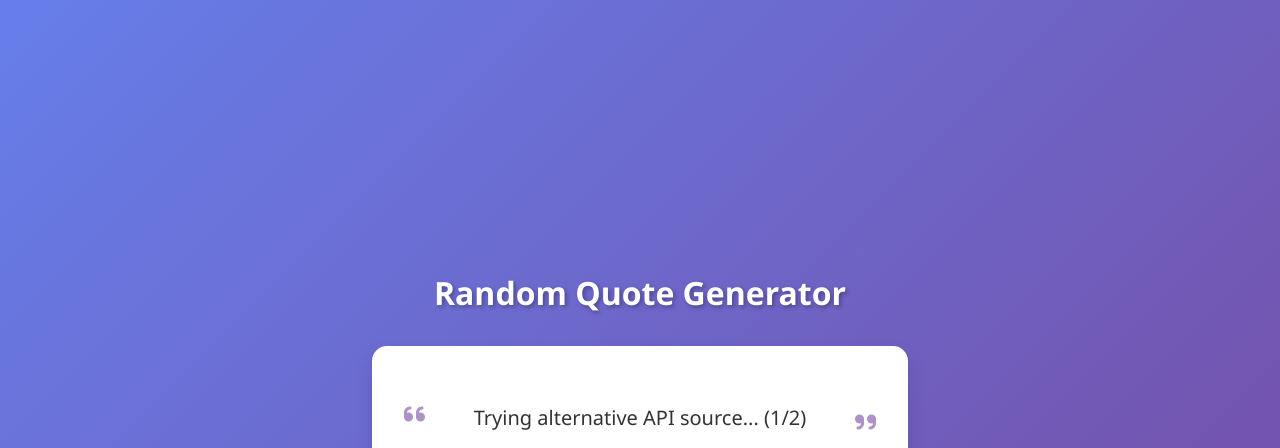
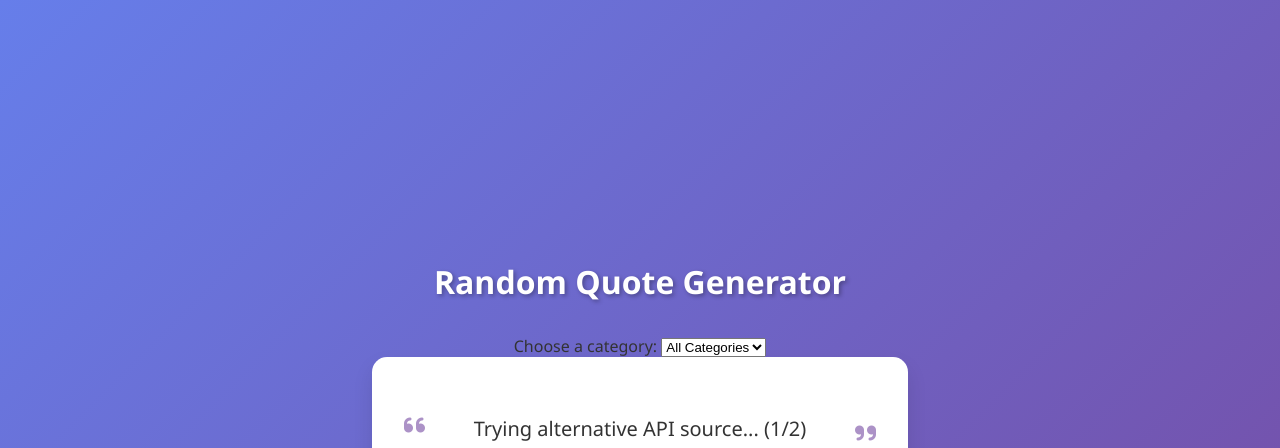
Before and after one commit to buriancl/random-quote-generator, a plain HTML site: page index.html in a window 1280 px wide. Shown: the top 448 px of the page. Drawn offline with Linux system fonts and the light colour scheme; no server answers.

Commit message:
categories dropdown html

```diff
--- a/index.html
+++ b/index.html
@@ -13,6 +13,13 @@
   <body>
     <div class="container">
       <h1>Random Quote Generator</h1>
+      <div class="category-selector">
+        <label for="quote-category">Choose a category:</label>
+        <select id="quote-category">
+          <option value="">All Categories</option>
+          <!-- Categories will be populated by JavaScript -->
+        </select>
+      </div>
       <div class="quote-box">
         <div class="quote-content">
           <i class="fas fa-quote-left"></i>
@@ -21,6 +28,9 @@
         </div>
         <div class="quote-author">
           <p id="author">Author</p>
+        </div>
+        <div class="quote-tags">
+          <p id="tags"></p>
         </div>
         <div class="buttons">
           <button id="new-quote">New Quote</button>
```
